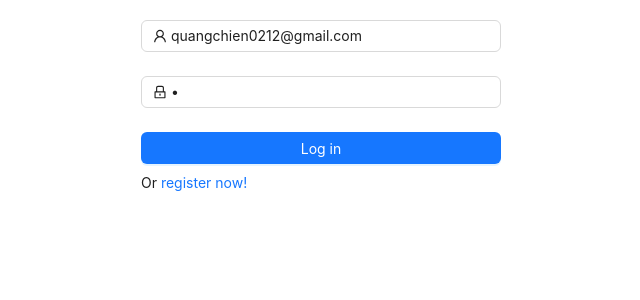
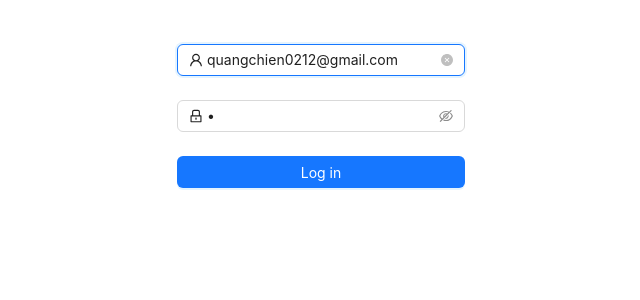
Before and after one commit to quangchien0212/music-schedule, a React (Vite) app in the folder react_app/: page /login in a window 1280 px wide. Shown: the top 300 px of the page, without its empty margins (319-959 px from the left). Built offline with nearby package versions, Linux system fonts and the light colour scheme.

Commit message:
Login form pro UI

```diff
--- a/react_app/src/components/LoginForm.tsx
+++ b/react_app/src/components/LoginForm.tsx
@@ -1,41 +1,43 @@
 import React from 'react';
-import { Button, Form, FormProps, Input } from 'antd';
+import { Button } from 'antd';
 import { LockOutlined, UserOutlined } from '@ant-design/icons';
-import { Link } from 'react-router-dom';
+import { ProFormProps, LoginForm as MuiLoginForm, ProFormText } from '@ant-design/pro-components'
 
-type Props = Partial<FormProps>
+type Props = Partial<ProFormProps>
+
 const LoginForm: React.FC<Props> = (props) => {
 
   return (
-    <Form
+    <MuiLoginForm
+      submitter={{
+        render: (props, _) => <Button
+          key="submit"
+          onClick={() => props.form?.submit?.()}
+          block
+          type='primary'
+        >
+          Log in
+        </Button>
+      }}
       {...props}
     >
-      <Form.Item
-        name="email"
+      <ProFormText
+        name='email'
+        placeholder='Email'
         rules={[{ required: true, message: 'Please input your email!' }]}
-      >
-        <Input prefix={<UserOutlined className="site-form-item-icon" />} placeholder="Email" />
-      </Form.Item>
-      <Form.Item
-        name="password"
+        fieldProps={{
+          prefix: <UserOutlined className={'prefixIcon'} />,
+        }}
+      />
+      <ProFormText.Password
+        name='password'
         rules={[{ required: true, message: 'Please input your Password!' }]}
-      >
-        <Input
-          prefix={<LockOutlined className="site-form-item-icon" />}
-          type="password"
-          placeholder="Password"
-        />
-      </Form.Item>
-
-      <Form.Item>
-        <Button type="primary" htmlType="submit" className="login-form-button" block>
-          Log in
-        </Button>
-        <div className='mt-2'>
-          Or <Link to='/register'>register now!</Link>
-        </div>
-      </Form.Item>
-    </Form>
+        placeholder='Password'
+        fieldProps={{
+          prefix: <LockOutlined className={'prefixIcon'} />,
+        }}
+      />
+    </MuiLoginForm>
   );
 };
 
--- a/react_app/src/pages/Login/Login.tsx
+++ b/react_app/src/pages/Login/Login.tsx
@@ -9,7 +9,7 @@ const Login: React.FC = () => {
   const navigate = useNavigate()
   const [login] = useMutation(LOGIN)
 
-  const onFinish = (values: any) => {
+  const onFinish = async (values: any) => {
     login({
       variables: {
         input: {
```
